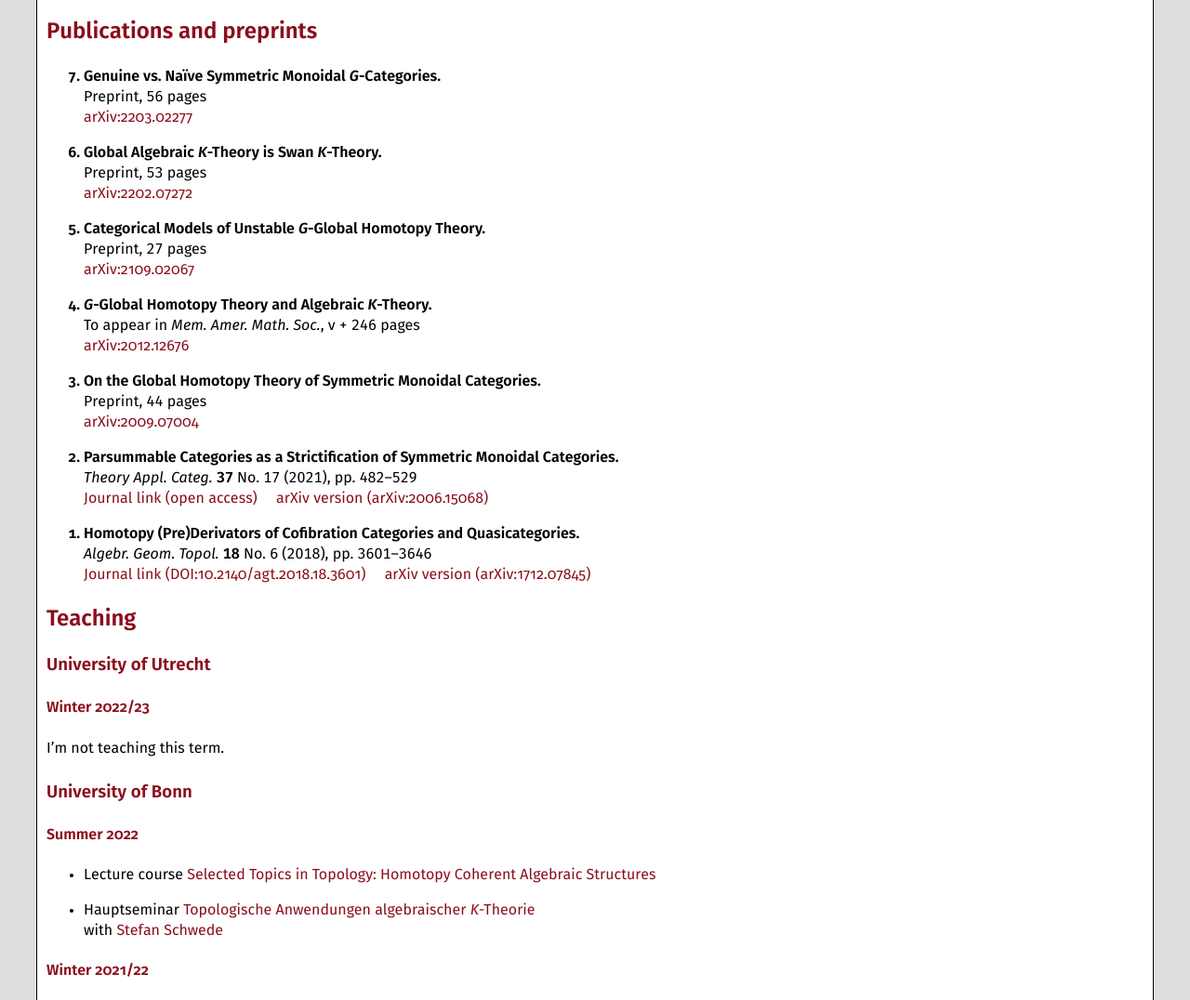
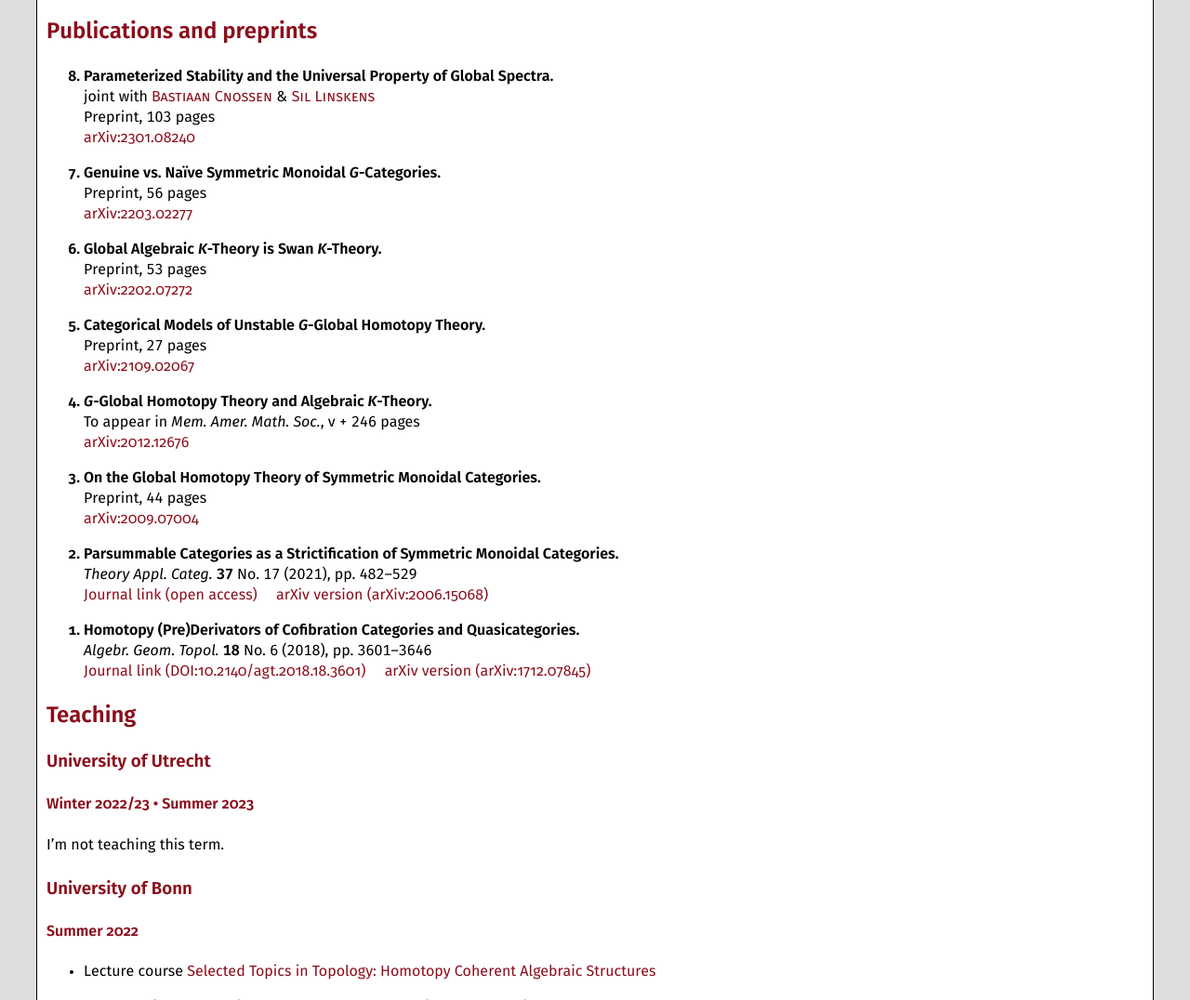
Before and after one commit to t-lenz/t-lenz.github.io, a plain HTML site: page index.html in a window 1280 px wide. Shown: the part 451-1527 px from the top of the page at 93% size. Drawn offline with Linux system fonts and the light colour scheme.

Commit message:
new preprint (w/ Cnossen and Linskens)

```diff
--- a/index.html
+++ b/index.html
@@ -87,6 +87,10 @@ h1,h2,h3,h4 {
 a {
     text-decoration: none;
     color:#8b0e1c;
+}
+
+a.sc {
+    font-variant:small-caps;
 }
 
 b {
@@ -180,18 +184,24 @@ I contributed to the <a href="https://sites.google.com/view/jmra/home"> Junior M
 
 <h2 id="publications"> Publications and preprints </h2>
 <ol reversed="reversed">
+    <li><p>
+        <b>Parameterized Stability and the Universal Property of Global Spectra.</b><br/>
+        joint with <a class="sc" href="https://www.math.uni-bonn.de/people/bcnossen/">Bastiaan Cnossen</a> &amp; <a class="sc" href="https://www.math.uni-bonn.de/people/linskens/webpage.htmpl">Sil Linskens</a><br/>
+        <span class="journal">Preprint, 103 pages</span><br/>
+        <a href="http://arxiv.org/abs/2301.08240">arXiv:2301.08240</a>
+    </p></li>
 
     <li><p>
         <b>Genuine vs. Na&iuml;ve Symmetric Monoidal <i>G</i>-Categories.</b><br/>
         <span class="journal">Preprint, 56 pages<br/></span>
         <a href="https://arxiv.org/abs/2203.02277">arXiv:2203.02277</a>
-    </p></i>
+    </p></li>
 
     <li><p>
         <b>Global Algebraic <i>K</i>-Theory is Swan <i>K</i>-Theory.</b><br/>
         <span class="journal">Preprint, 53 pages<br/></span>
         <a href="https://arxiv.org/abs/2202.07272">arXiv:2202.07272</a>
-    </p></i>
+    </p></li>
 
     <li><p>
         <b> Categorical Models of Unstable <i>G</i>-Global Homotopy Theory.</b><br/>
@@ -227,7 +237,7 @@ I contributed to the <a href="https://sites.google.com/view/jmra/home"> Junior M
 
 <h2 id="teaching"> Teaching </h2>
 <h3> University of Utrecht</h3>
-<h4> Winter 2022/23</h4>
+<h4> Winter 2022/23 &bull; Summer 2023</h4>
 <p style="margin-bottom:24px"> I&rsquo;m not teaching this term. </p>
 <h3> University of Bonn </h3>
 <h4>Summer 2022</h4>
```
Lines whose indentation alone changed are shown as unchanged.
